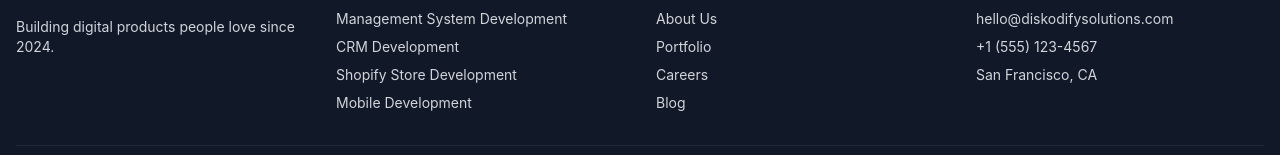
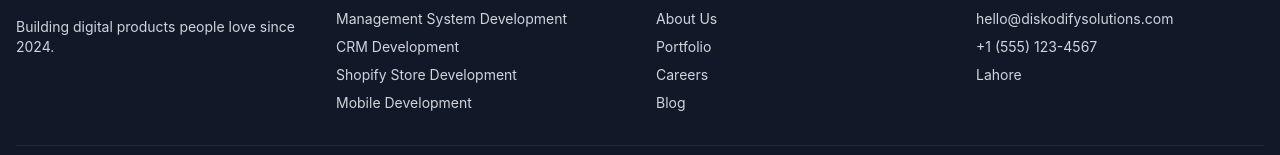
Before and after one commit to 220202-huzaifa/Website, a React (Create React App) app: page /contact in a window 1280 px wide. Shown: the part 1236-1391 px from the top of the page. Built offline with nearby package versions, Linux system fonts and the light colour scheme; the HTML template or start-up script is replaced by a standard one.

Commit message:
Update build

```diff
--- a/src/components/Footer.tsx
+++ b/src/components/Footer.tsx
@@ -38,7 +38,7 @@ function Footer() {
             <ul className="space-y-2 text-sm">
               <li><a href="mailto:hello@diskodifysolutions.com" className="hover:text-white transition-colors block">hello@diskodifysolutions.com</a></li>
               <li className="hover:text-white transition-colors">+1 (555) 123-4567</li>
-              <li className="hover:text-white transition-colors">San Francisco, CA</li>
+              <li className="hover:text-white transition-colors">Lahore</li>
             </ul>
           </div>
         </div>
```
